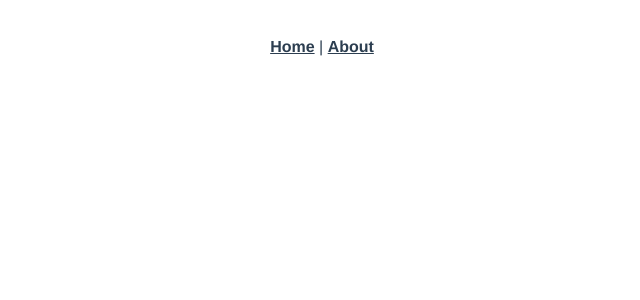
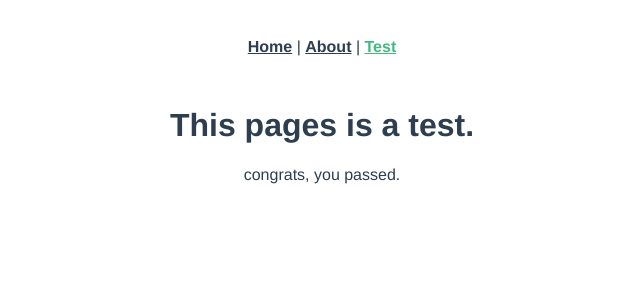
Before and after one commit to DeanaVandegriff/blog-frontend-app, a Vue app: page /test in a window 1280 px wide. Before the commit this address had no page. Shown: the top 300 px of the page, without its empty margins (318-958 px from the left). Built offline with nearby package versions, Linux system fonts and the light colour scheme.

Commit message:
adds test page

```diff
--- a/src/App.vue
+++ b/src/App.vue
@@ -3,6 +3,8 @@
     <router-link to="/">Home</router-link>
     |
     <router-link to="/about">About</router-link>
+    |
+    <router-link to="/test">Test</router-link>
   </nav>
   <router-view />
 </template>
--- a/src/router/index.js
+++ b/src/router/index.js
@@ -1,5 +1,6 @@
 import { createRouter, createWebHistory } from "vue-router";
 import HomeView from "../views/HomeView.vue";
+import TestView from "../views/TestView.vue";
 
 const routes = [
   {
@@ -15,6 +16,11 @@ const routes = [
     // which is lazy-loaded when the route is visited.
     component: () => import(/* webpackChunkName: "about" */ "../views/AboutView.vue"),
   },
+  {
+    path: "/test",
+    name: "test",
+    component: TestView,
+  },
 ];
 
 const router = createRouter({
--- /dev/null
+++ b/src/views/TestView.vue
@@ -0,0 +1,6 @@
+<template>
+  <div class="test">
+    <h1>This pages is a test.</h1>
+    <p>congrats, you passed.</p>
+  </div>
+</template>
```
